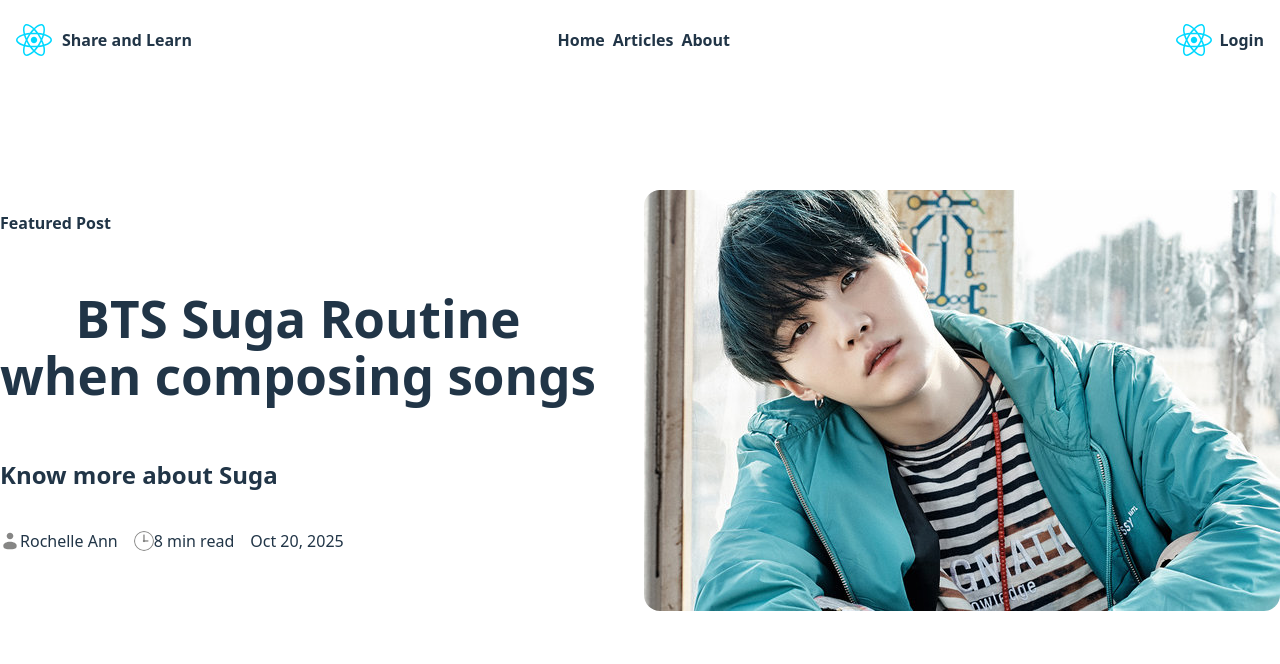
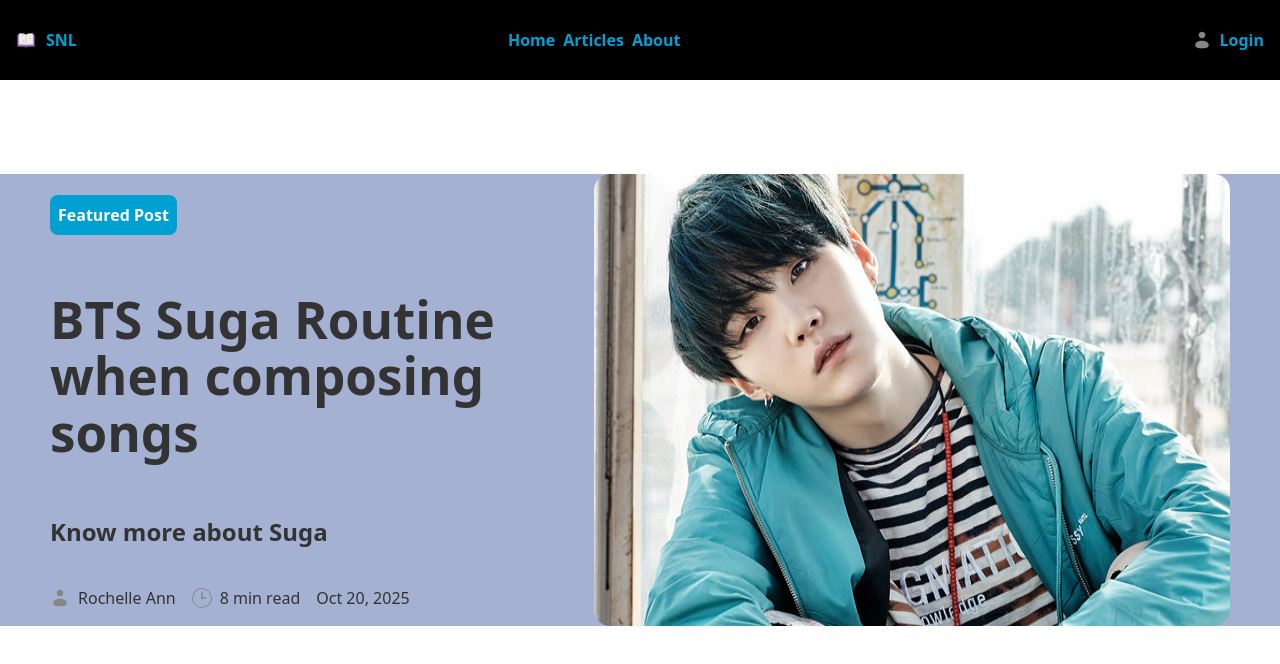
Before and after one commit to rochelle-pedralba/pop-blog, a React app in the folder frontend/: page / in a window 1280 px wide. Shown: the top 664 px of the page. Built offline with nearby package versions, Linux system fonts and the light colour scheme; the HTML template or start-up script is replaced by a standard one.

Commit message:
Added styles in header and feature post

```diff
--- a/frontend/src/App.css
+++ b/frontend/src/App.css
@@ -5,8 +5,13 @@
   text-align: center;
 }
 
+body {
+  background: #ffffff;
+  color: #333333;
+}
+
 header {
-  background-color: #ffffff;
+  background-color: #000000;
   display: flex;
   align-items: center;
   justify-content: space-between;
@@ -16,13 +21,20 @@
   top: 0;
   left: 0;
 
+  img {
+    width: 20px;
+    height: 100%;
+  }
+
   a, p {
-    color: #213547;
+    color: #00a0d2;
     font-weight: bold;
   }
 
   .logo-container {
     display: flex;
+    justify-content: center;
+    align-items: center;
     margin: 1rem;
     p {
       margin-left: 10px;
@@ -50,13 +62,26 @@
 
 .feature-post {
   display: flex;
+  width: 100%;
+  background: #a4b1d2;
 
   .overview {
     display: flex;
     flex-direction: column;
     align-items: start;
+    margin-left: 50px;
+
+    h4 {
+      color: #ffffff;
+      background-color: #00a0d2;
+      padding: 0.5rem;
+      border-radius: 0.5rem;
+      text-align: start;
+    }
+
     h1 {
       margin-right: 3rem;
+      text-align: start;
     }
 
     .details {
@@ -70,6 +95,7 @@
         margin-right: 1rem;
         img {
           width: 20px;
+          margin-right: 0.5rem;
         }
       }
     }
@@ -77,5 +103,6 @@
 
   img {
     border-radius: 1rem;
+    margin-right: 50px;
   }
 }
--- a/frontend/src/components/PublicHeader.jsx
+++ b/frontend/src/components/PublicHeader.jsx
@@ -1,11 +1,12 @@
-import logo from "../assets/react.svg"
+import app_logo from "../assets/sharenlearn.png"
+import user from "../assets/user.svg"
 
 export default function PublicHeader() {
     return (
         <header className="header">
             <div className="logo-container">
-                <img src={logo} alt="react logo" />
-                <p>Share and Learn</p>
+                <img src={app_logo} alt="application logo" />
+                <p>SNL</p>
             </div>
 
             <div className="page-container">
@@ -15,7 +16,7 @@
             </div>
 
             <div className="login-container">
-                <img src={logo} alt="react logo" />
+                <img src={user} alt="user icon" />
                 <a>Login</a>
             </div>
         </header>
```
Also changed, not shown: frontend/src/assets/sharenlearn.png (added).
